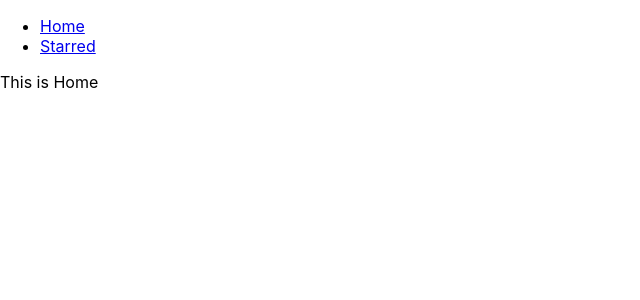
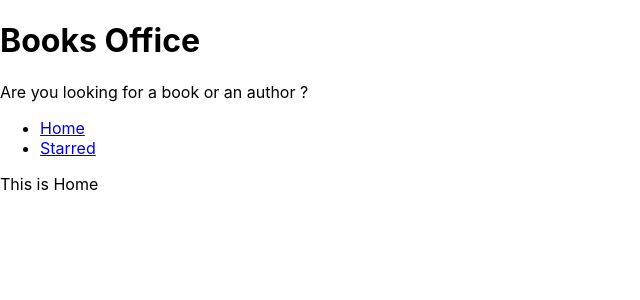
Before and after one commit to schinma/Box-office, a React (Create React App) app: page / in a window 1280 px wide. Shown: the top 300 px of the page, without its empty margins (0-640 px from the left). Built offline with nearby package versions, Linux system fonts and the light colour scheme.

Commit message:
Added layout and title components

```diff
--- a/src/App.js
+++ b/src/App.js
@@ -3,12 +3,10 @@
 
 import Home from './pages/Home';
 import Starred from './pages/Starred';
-import Navs from './components/Navs';
 
 function App() {
   return (
     <div>
-      <Navs />
       <Switch>
         <Route exact path='/'><Home /></Route>
         <Route exact path='/starred'><Starred /></Route>
--- /dev/null
+++ b/src/components/MainPageLayout.js
@@ -0,0 +1,16 @@
+import React from 'react'
+import Navs from './Navs'
+import Title from './Title'
+
+const MainPageLayout = ({ children }) => {
+    return (
+        <div>
+            <Title title="Books Office" subtitle="Are you looking for a book or an author ?"/>
+            <Navs />
+            { children }
+
+        </div>
+    )
+}
+
+export default MainPageLayout
--- /dev/null
+++ b/src/components/Title.js
@@ -0,0 +1,12 @@
+import React from 'react'
+
+const Title = ({title, subtitle}) => {
+    return (
+        <div>
+            <h1>{title}</h1>
+            <p>{subtitle}</p>
+        </div>
+    )
+}
+
+export default Title
--- a/src/pages/Home.js
+++ b/src/pages/Home.js
@@ -1,10 +1,11 @@
 import React from 'react'
+import MainPageLayout from '../components/MainPageLayout';
 
 const Home = () => {
     return (
-        <div>
+        <MainPageLayout>
           This is Home
-        </div>
+        </MainPageLayout>
     )
 }
 
--- a/src/pages/Starred.js
+++ b/src/pages/Starred.js
@@ -1,10 +1,11 @@
 import React from 'react'
+import MainPageLayout from '../components/MainPageLayout';
 
 const Starred = () => {
     return (
-        <div>
+        <MainPageLayout>
             This is Starred
-        </div>
+        </MainPageLayout>
     )
 }
 
```
Also changed, not shown: 1 other file (tests, documents, lock files or other folders).
